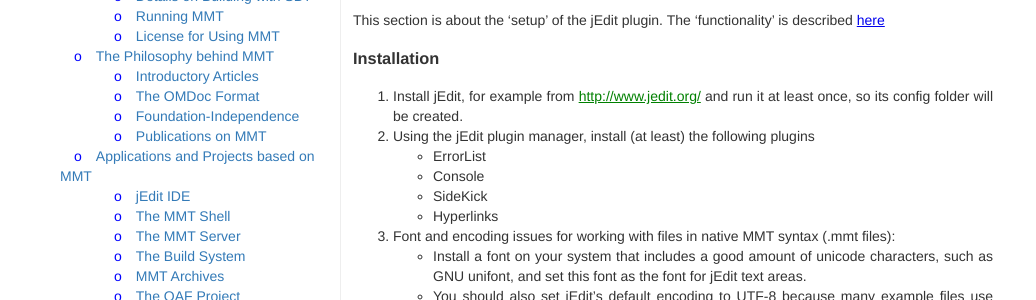
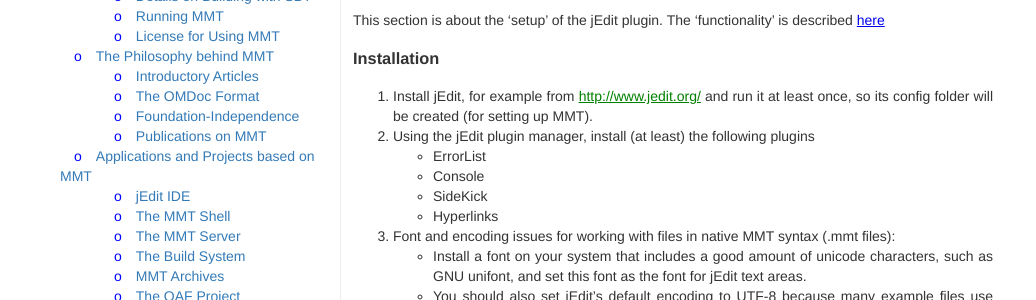
Before and after one commit to UniFormal/uniformal.github.io, a Jekyll site: the page built from doc/setup/jedit.md, in a window 1280 px wide. Shown: the part 218-518 px from the top of the page, without its empty margins (0-1036 px from the left). Built offline with Jekyll 4.4.1, drawn with Linux system fonts in a browser that asks for light colours.

Commit message:
Update jedit.md

```diff
--- a/doc/setup/jedit.md
+++ b/doc/setup/jedit.md
@@ -12,7 +12,7 @@ The 'functionality' is described [here](../applications/jedit.html)
 
 ### Installation
 
-1. Install jEdit, for example from [http://www.jedit.org/](http://www.jedit.org/) and run it at least once, so its config folder will be created.
+1. Install jEdit, for example from [http://www.jedit.org/](http://www.jedit.org/) and run it at least once, so its config folder will be created (for setting up MMT).
 2. Using the jEdit plugin manager, install (at least) the following plugins
   * ErrorList
   * Console
```
